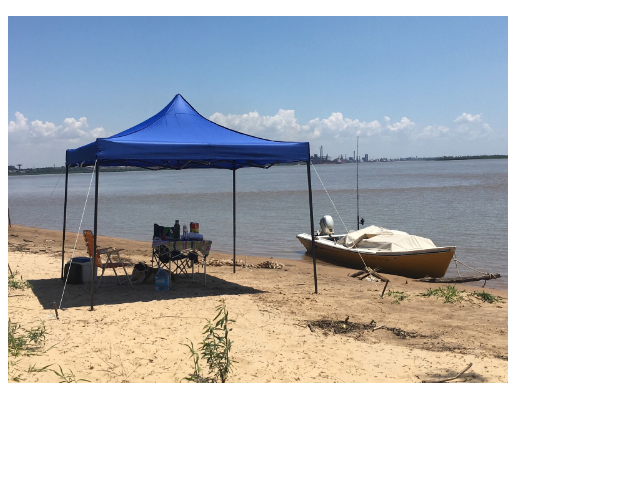
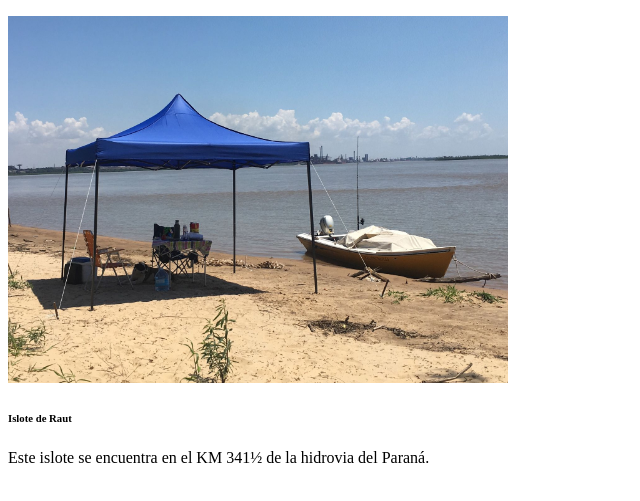
Before and after one commit to raulmutti/clase0, a plain HTML site: page index.html in a window 1280 px wide. Shown: the part 105-606 px from the top of the page, without its empty margins (0-640 px from the left). Drawn offline with Linux system fonts and the light colour scheme.

Commit message:
Add files via upload

```diff
--- a/index.html
+++ b/index.html
@@ -10,6 +10,8 @@
     <h1>Bienvenidos a mi primer pagina</h1>
     <H3>Fotito del verano</H3>
     <img src="IMG1.jpg" width="500">
+    <h6>Islote de Raut</h6>
+    <p>Este islote se encuentra en el KM 341½ de la hidrovia del Paraná.</p>
 
 </body>
 </html>
```
